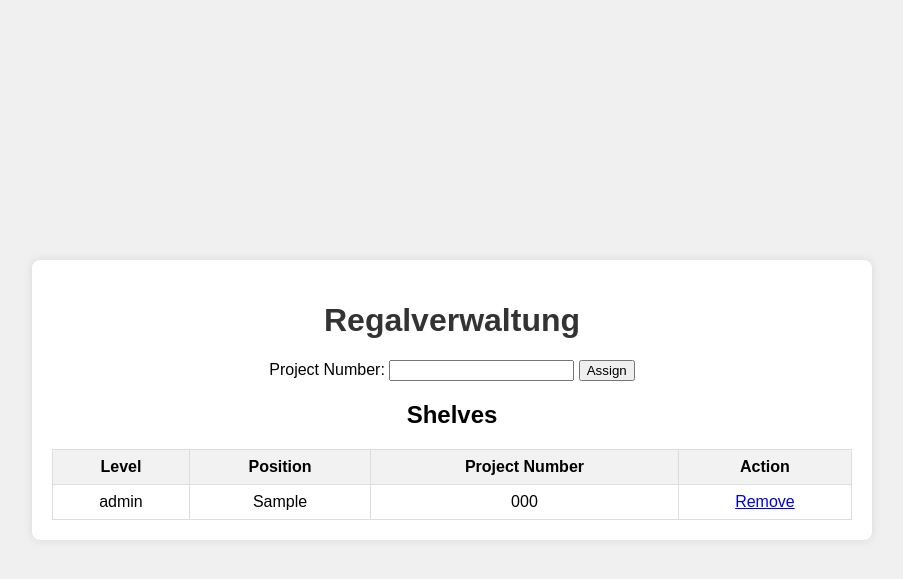
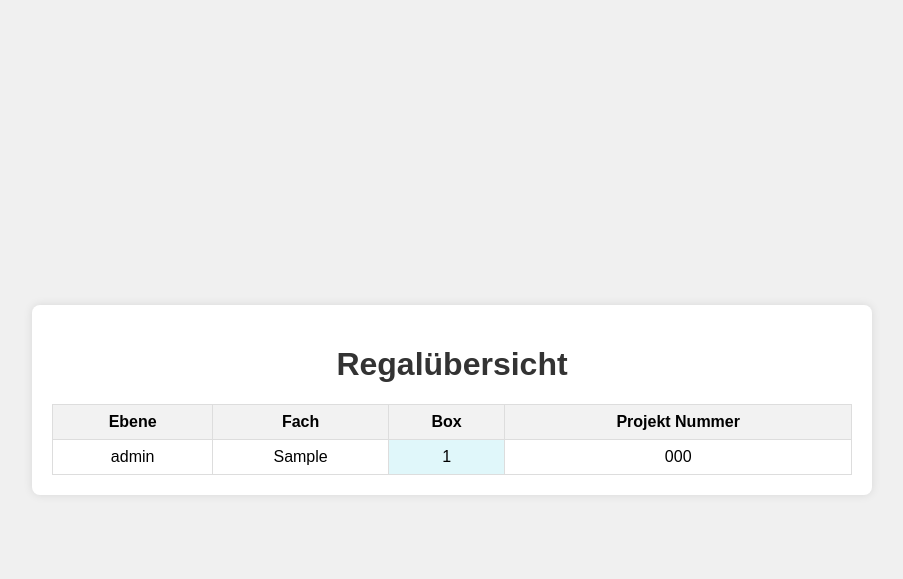
Before and after one commit to tavoli-rgb/boxen, a Flask app: page / in a window 1280 px wide. Shown: the top 579 px of the page, without its empty margins (188-1091 px from the left). Run offline with Flask 3, Linux system fonts and the light colour scheme; tables that the repository leaves empty or names only in its code hold one stand-in row (values such as "Sample post"); data that the repository does not hold is empty.

Commit message:
regalansicht

```diff
--- a/templates/index.html
+++ b/templates/index.html
@@ -1,9 +1,9 @@
 <!DOCTYPE html>
-<html lang="en">
+<html lang="de">
 <head>
     <meta charset="UTF-8">
     <meta name="viewport" content="width=device-width, initial-scale=1.0">
-    <title>Regalverwaltung</title>
+    <title>Regalübersicht</title>
     <style>
         body {
             font-family: Arial, sans-serif;
@@ -43,36 +43,33 @@
         th {
             background-color: #f2f2f2;
         }
+        .box {
+            background-color: #e0f7fa;
+        }
     </style>
 </head>
 <body>
     <div class="container">
-        <h1>Regalverwaltung</h1>
-        <form action="/assign" method="post">
-            <label for="project_number">Project Number:</label>
-            <input type="text" id="project_number" name="project_number" required>
-            <button type="submit">Assign</button>
-        </form>
-        <h2>Shelves</h2>
+        <h1>Regalübersicht</h1>
         <table>
+            <thead>
                 <tr>
-                <th>Level</th>
-                <th>Position</th>
-                <th>Project Number</th>
-                <th>Action</th>
+                    <th>Ebene</th>
+                    <th>Fach</th>
+                    <th>Box</th>
+                    <th>Projekt Nummer</th>
                 </tr>
+            </thead>
+            <tbody>
                 {% for shelf in shelves %}
                     <tr>
                         <td>{{ shelf.level }}</td>
                         <td>{{ shelf.position }}</td>
-                <td>{{ shelf.project_number or 'Empty' }}</td>
-                <td>
-                    {% if shelf.project_number %}
-                    <a href="/remove/{{ shelf.box_id }}">Remove</a>
-                    {% endif %}
-                </td>
+                        <td class="box">{{ shelf.box_id }}</td>
+                        <td>{{ shelf.project_number }}</td>
                     </tr>
                 {% endfor %}
+            </tbody>
         </table>
     </div>
 </body>
```
Lines whose indentation alone changed are shown as unchanged.
